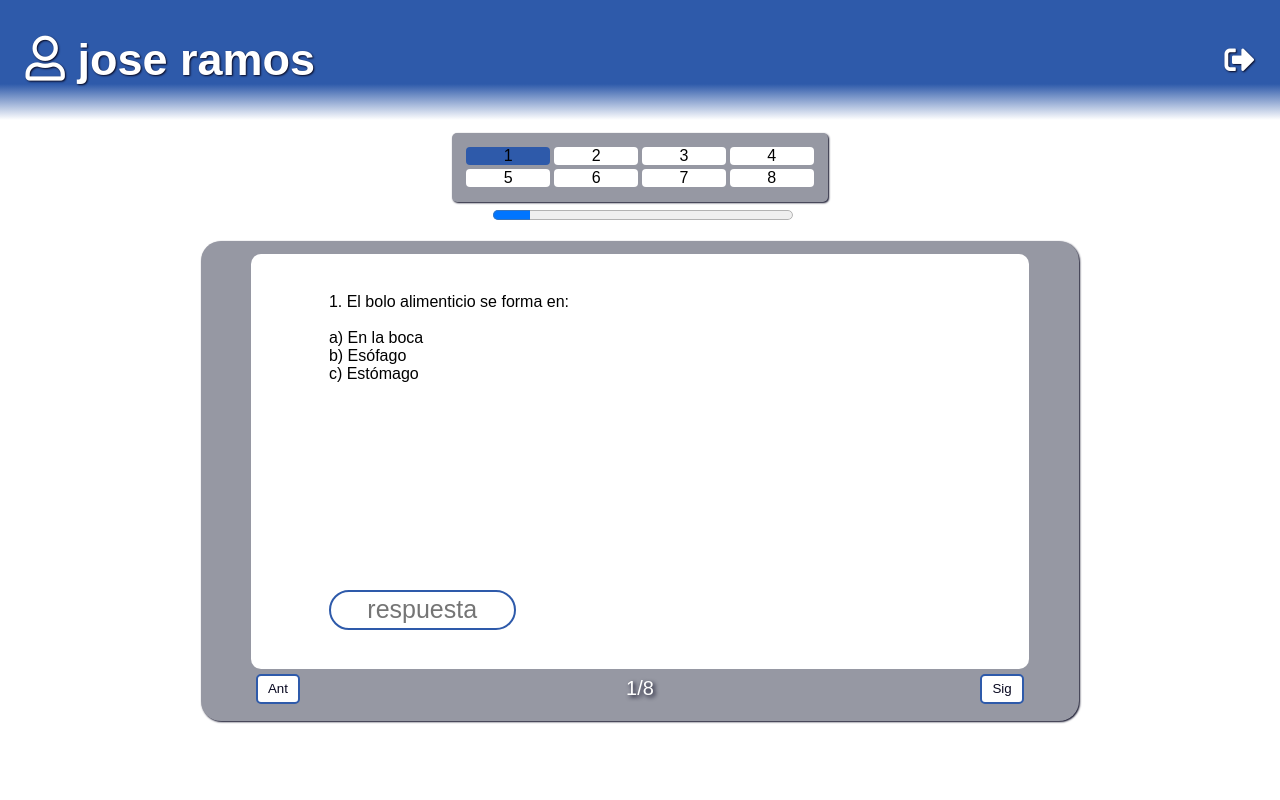
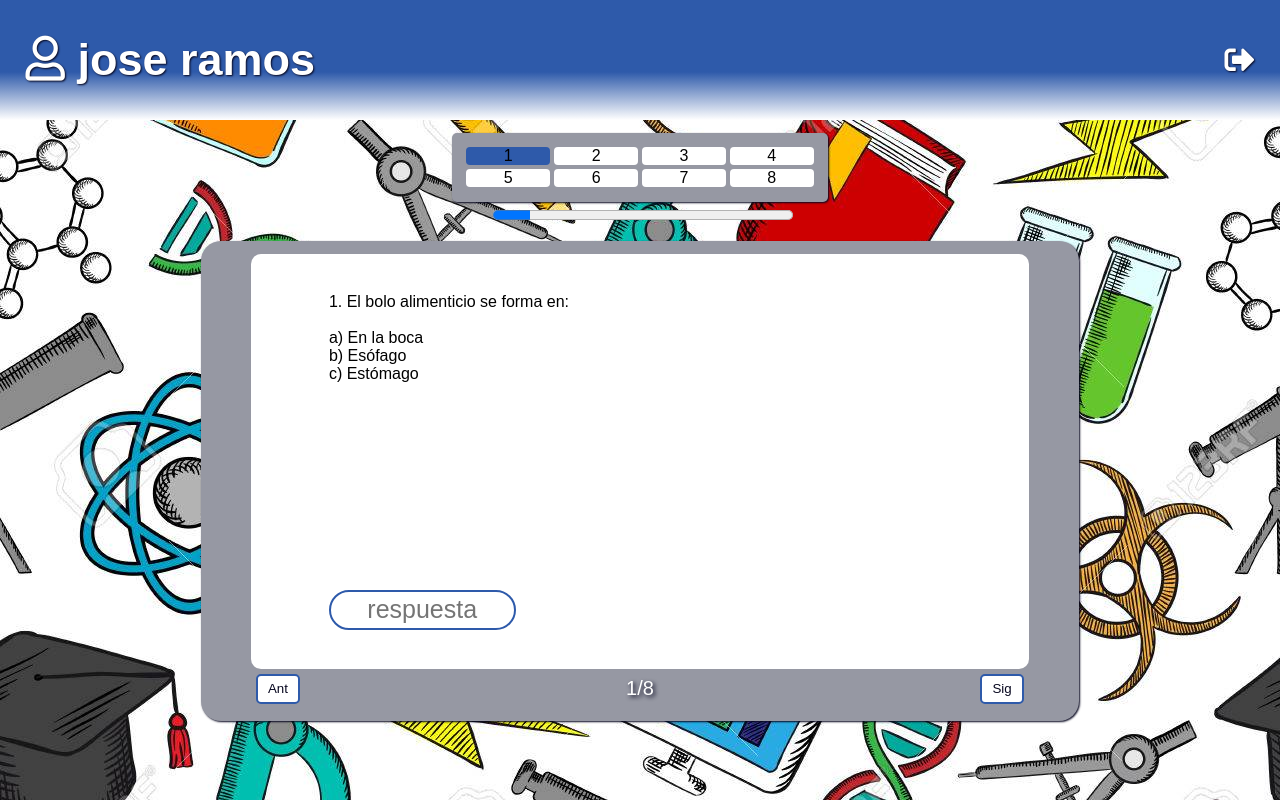
Before and after one commit to joseramos9619/TestConReact, a React (Create React App) app: page / in a window 1280 px wide. Built offline with nearby package versions, Linux system fonts and the light colour scheme.

Commit message:
fondo de pagina y ajistes de estilos

```diff
--- a/public/css/estilo.css
+++ b/public/css/estilo.css
@@ -12,8 +12,11 @@
   font-family: Arial, Helvetica, sans-serif;
   text-decoration: none;
 }
+body{
+  background-image: url(../fondo.jpg);
+}
 header {
-  background: linear-gradient(var(--color1) 70%, var(--color2));
+  background: linear-gradient(var(--color1) 60%, var(--color2));
   display: flex;
   height: 15vh;
   padding: 2%;
```
Also changed, not shown: public/fondo.jpg (added).
